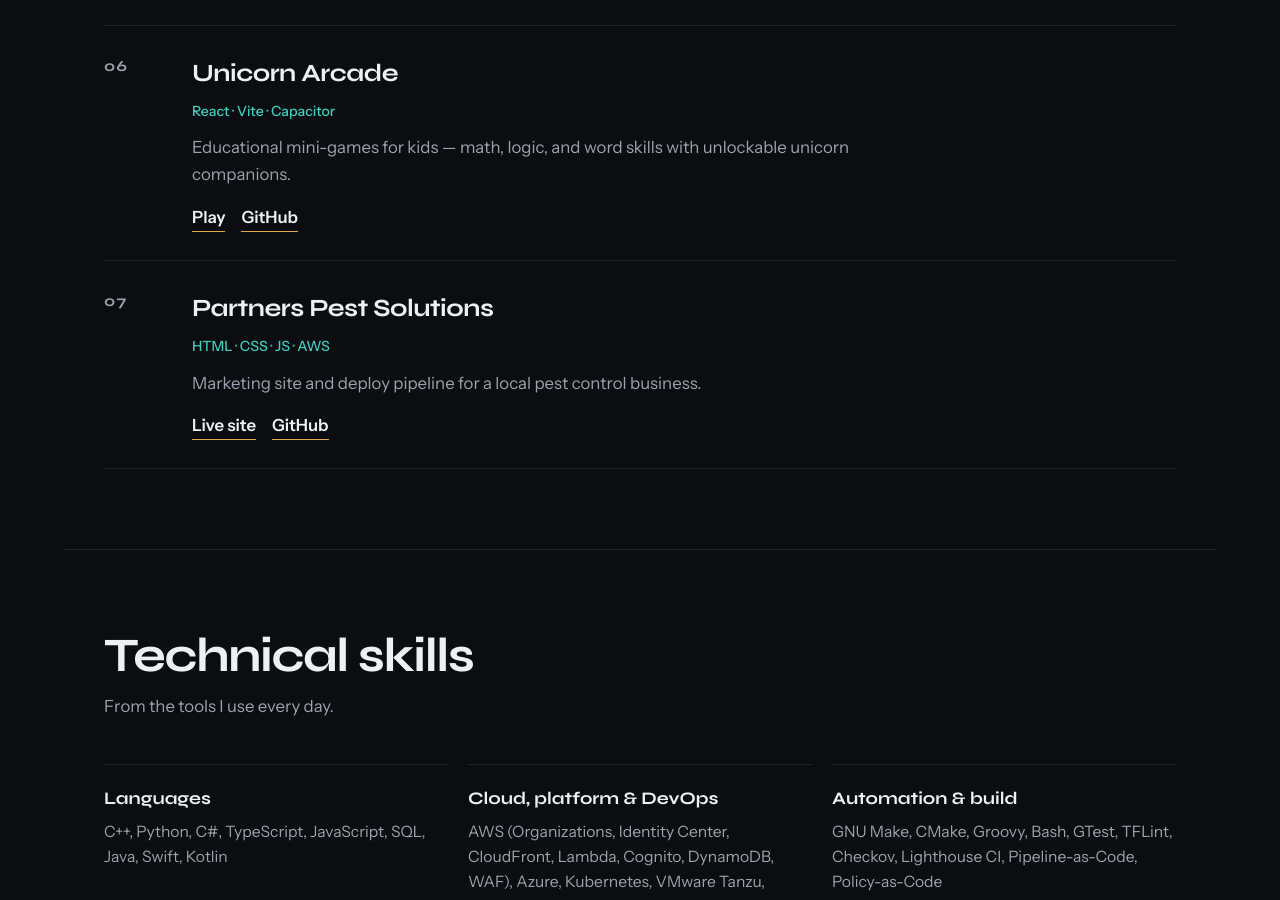
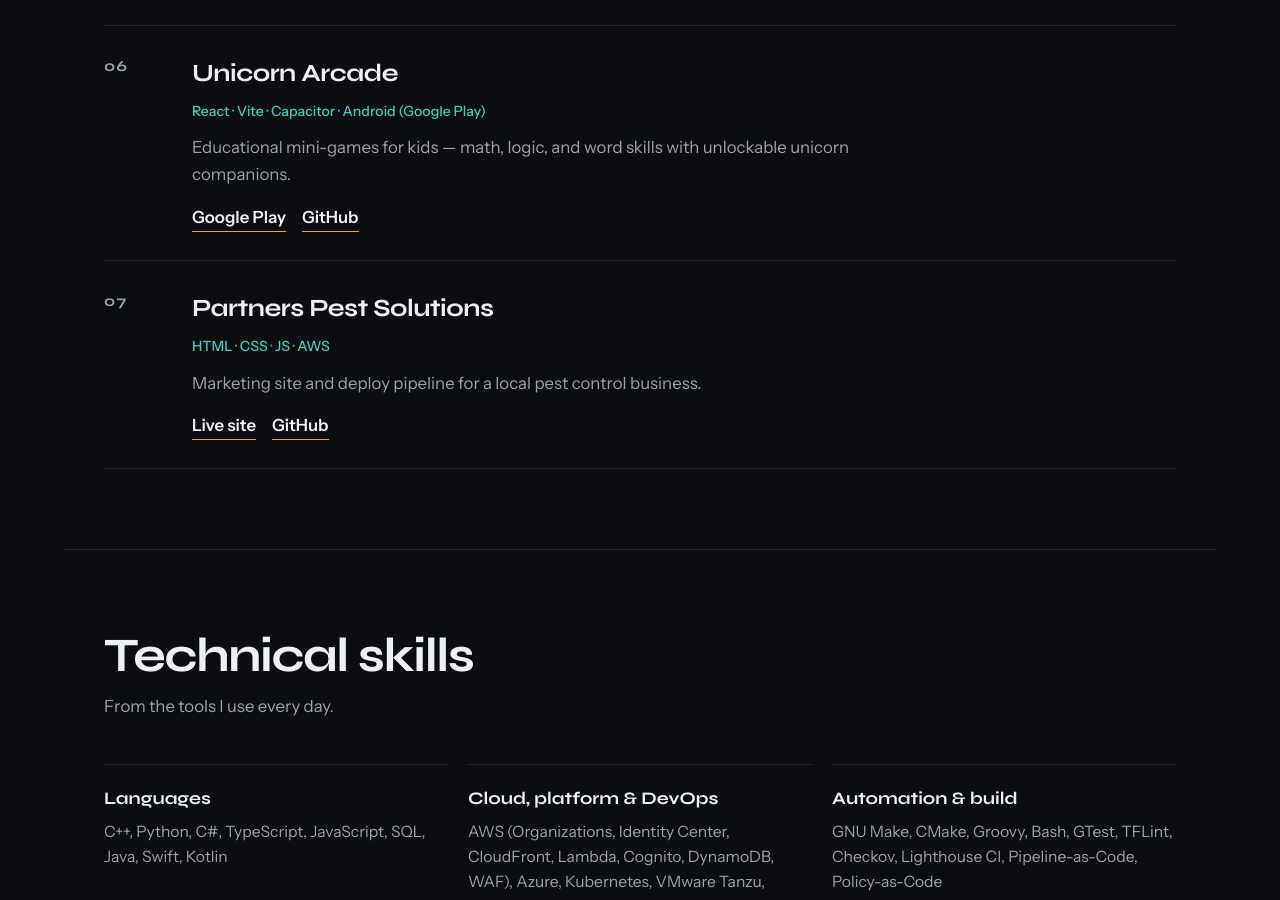
Before and after one commit to PatGuettler/resume, a plain HTML site: page index.html in a window 1280 px wide. Shown: the part 5845-6745 px from the top of the page. Drawn offline with Linux system fonts and the light colour scheme.

Commit message:
Link Unicorn Arcade to its Google Play listing
Co-Authored-By: Claude Opus 5.5 <noreply@anthropic.com>
Claude-Session: https://claude.ai/code/session_01273pNGFu5fKBGkqhzY7HEr

```diff
--- a/index.html
+++ b/index.html
@@ -322,12 +322,12 @@
           <div class="project-index">06</div>
           <div class="project-main">
             <h3>Unicorn Arcade</h3>
-            <p class="project-tags">React · Vite · Capacitor</p>
+            <p class="project-tags">React · Vite · Capacitor · Android (Google Play)</p>
             <p class="screen-only">
               Educational mini-games for kids — math, logic, and word skills with unlockable unicorn companions.
             </p>
             <div class="project-links">
-              <a href="https://grapegames3141.github.io/unicorn-arcade/" target="_blank" rel="noopener">Play</a>
+              <a href="https://play.google.com/store/apps/details?id=com.grapegames.wlarcade" target="_blank" rel="noopener">Google Play</a>
               <a href="https://github.com/GrapeGames3141/unicorn-arcade" target="_blank" rel="noopener">GitHub</a>
             </div>
           </div>
```
Also changed, not shown: 1 other file.
